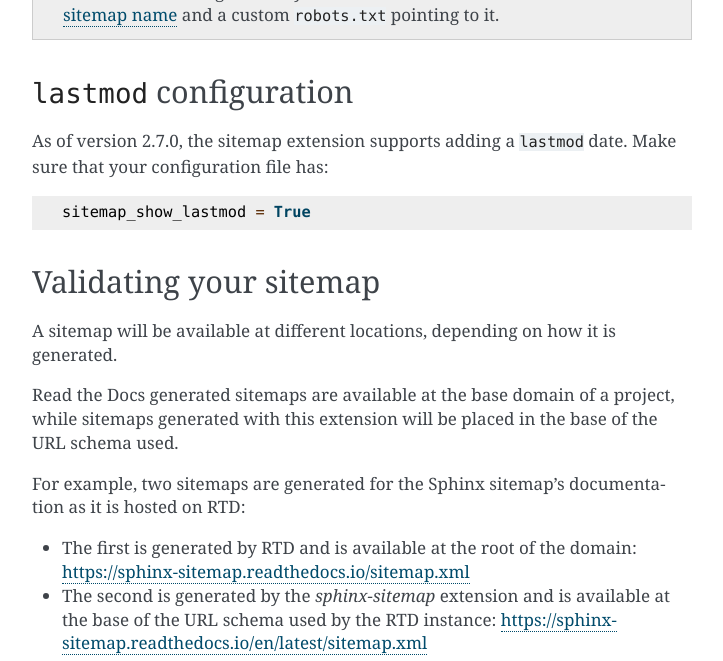
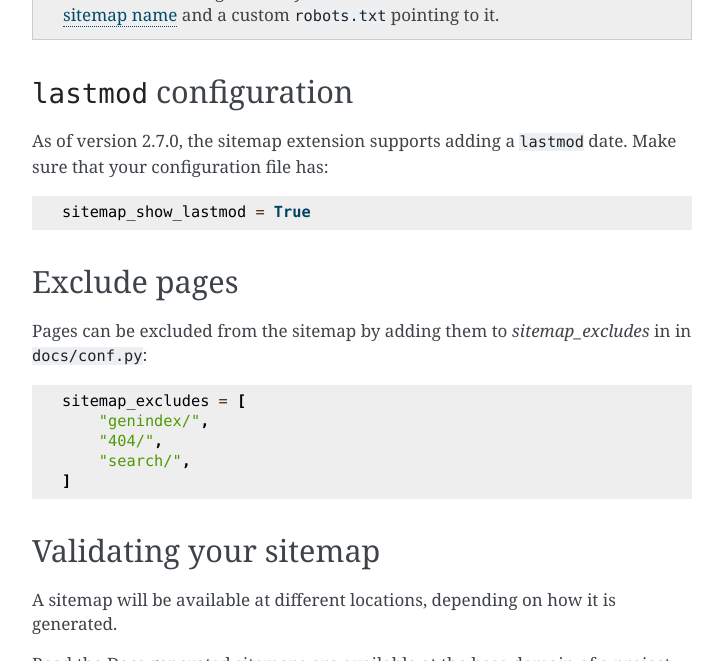
Before and after one commit to canonical/sphinx-docs-starter-pack, a Sphinx documentation site: the page built from docs/how-to/set-up-sitemaps.rst, in a window 1280 px wide and 900 px high, scrolled down 1826 px, cut to the strip 0-661 px from the top of the window. Shown: the whole strip, without its empty margins (388-1111 px from the left). Built offline with Sphinx 7.4.7, drawn with Linux system fonts in a browser that asks for light colours; pages that are not in the unit, such as notebooks, are missing from menus.

Commit message:
docs: sitemap exceptions

```diff
--- a/docs/how-to/set-up-sitemaps.rst
+++ b/docs/how-to/set-up-sitemaps.rst
@@ -101,6 +101,17 @@ Make sure that your configuration file has::
 
     sitemap_show_lastmod = True
 
+Exclude pages
+-------------
+
+Pages can be excluded from the sitemap by adding them to `sitemap_excludes` in in :file:`docs/conf.py`::
+
+    sitemap_excludes = [
+        "genindex/",
+        "404/",
+        "search/",
+    ]
+
 Validating your sitemap
 -----------------------
 
```
